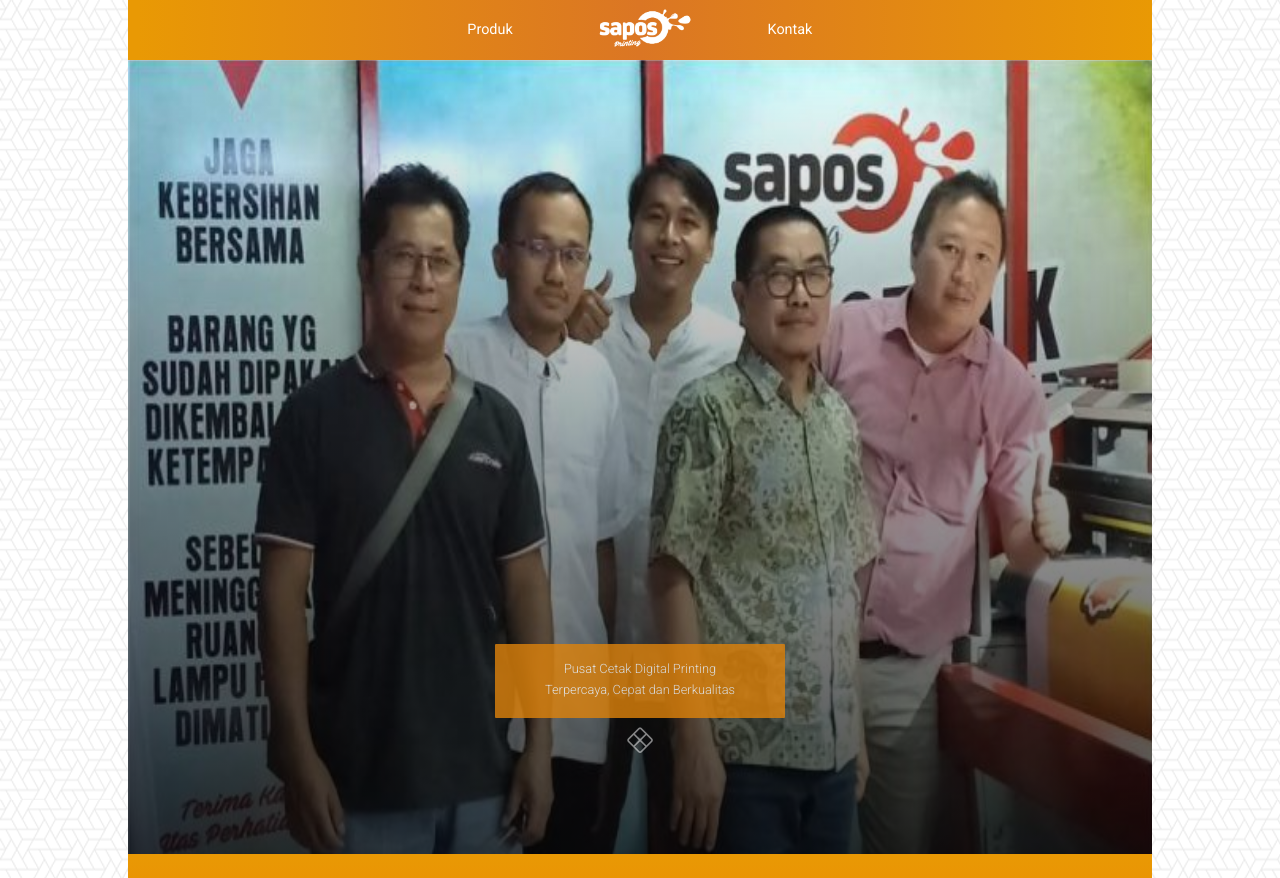
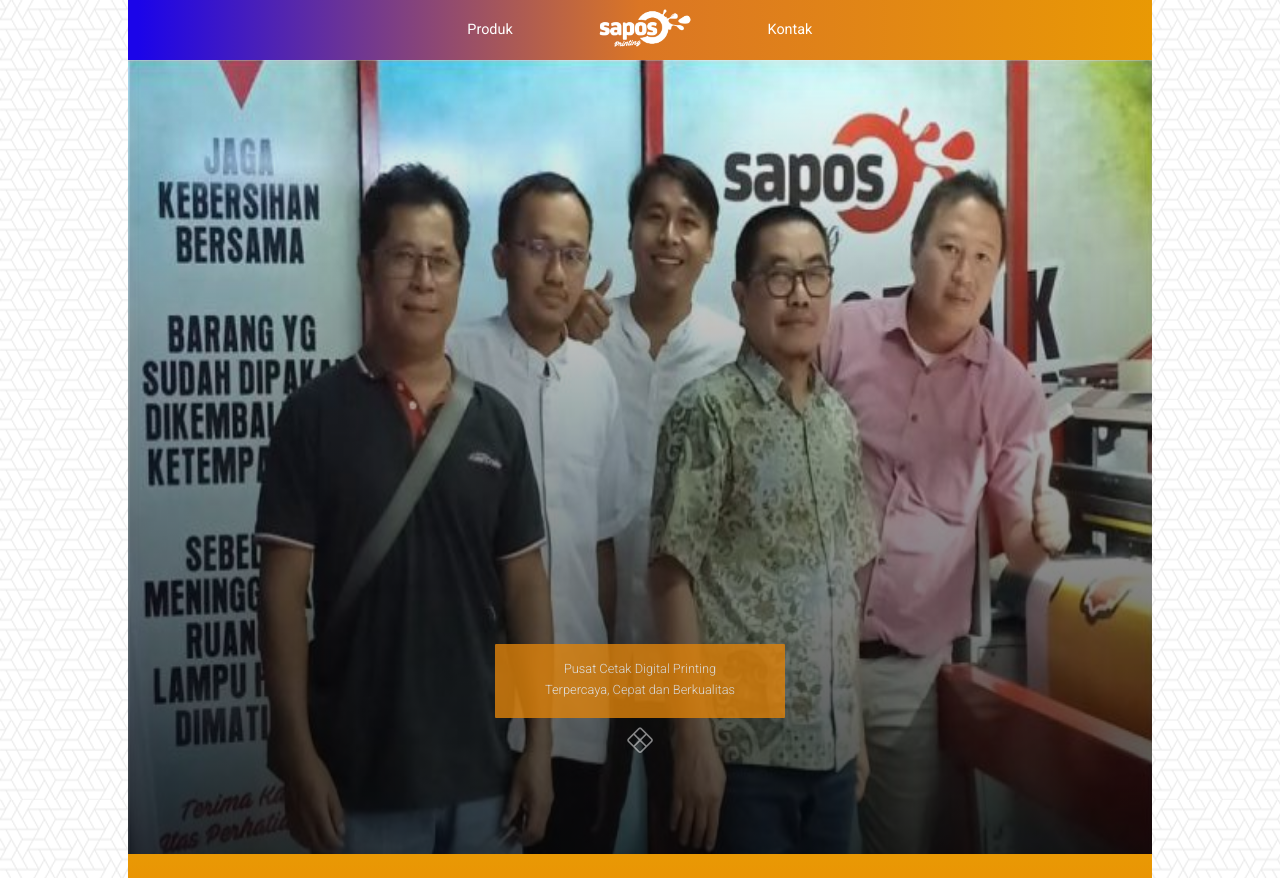
Before and after one commit to saposprinting/saposprinting.github.io, a plain HTML site: page index.html in a window 1280 px wide. Shown: the top 878 px of the page. Drawn offline with nearby package versions, Linux system fonts and the light colour scheme.

Commit message:
tes remote repositories

```diff
--- a/css/style.css
+++ b/css/style.css
@@ -16,7 +16,7 @@ body {
 
     header {
         box-sizing: border-box;
-        background-image: linear-gradient(90deg, #e99904 1%, rgb(219, 118, 36) 50%, #e99904);
+        background-image: linear-gradient(90deg, #1b04e9 1%, rgb(219, 118, 36) 50%, #e99904);
     }
 
     .menuBar {
```
Also changed, not shown: index.html (+2 -0 lines).
